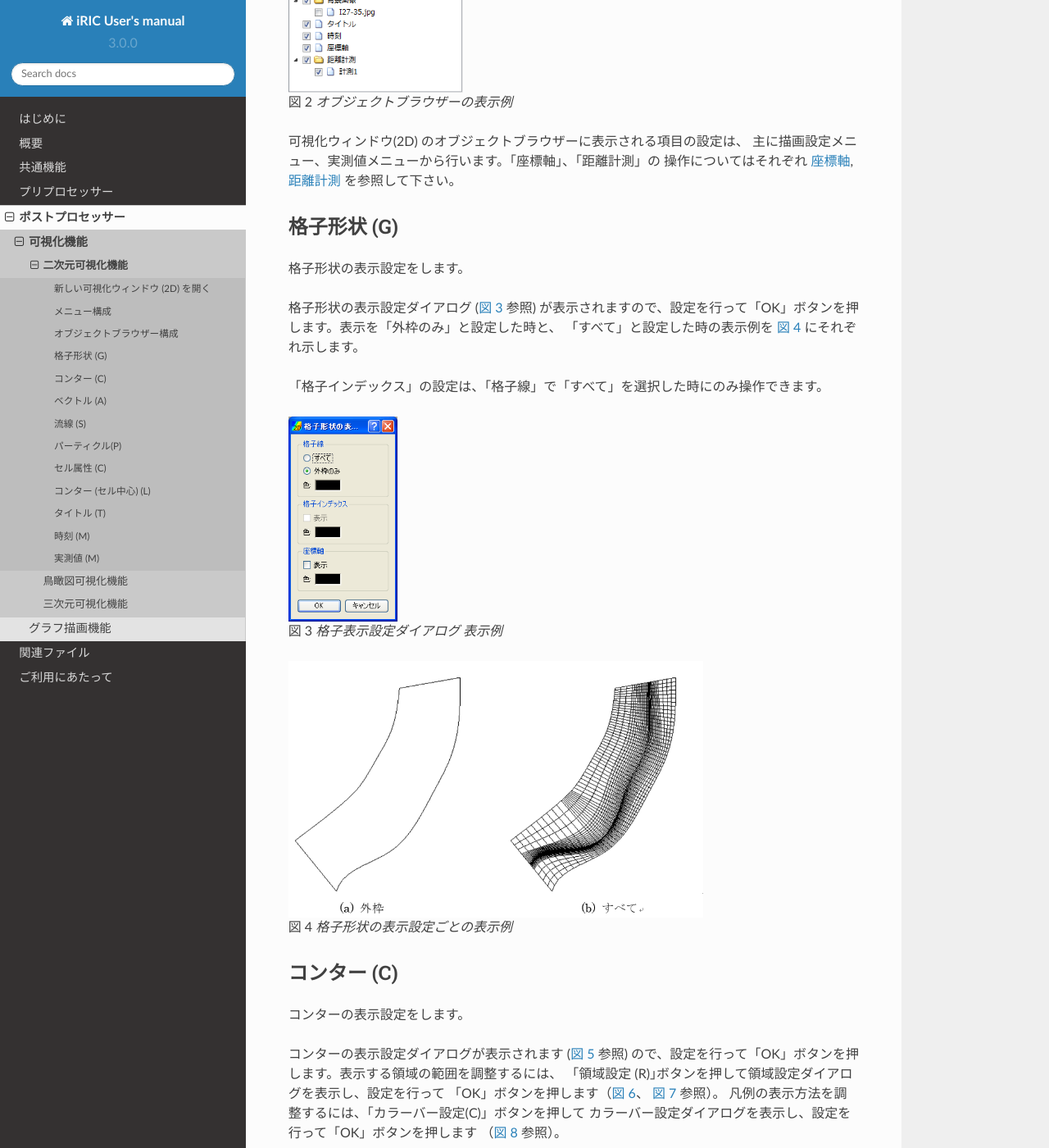
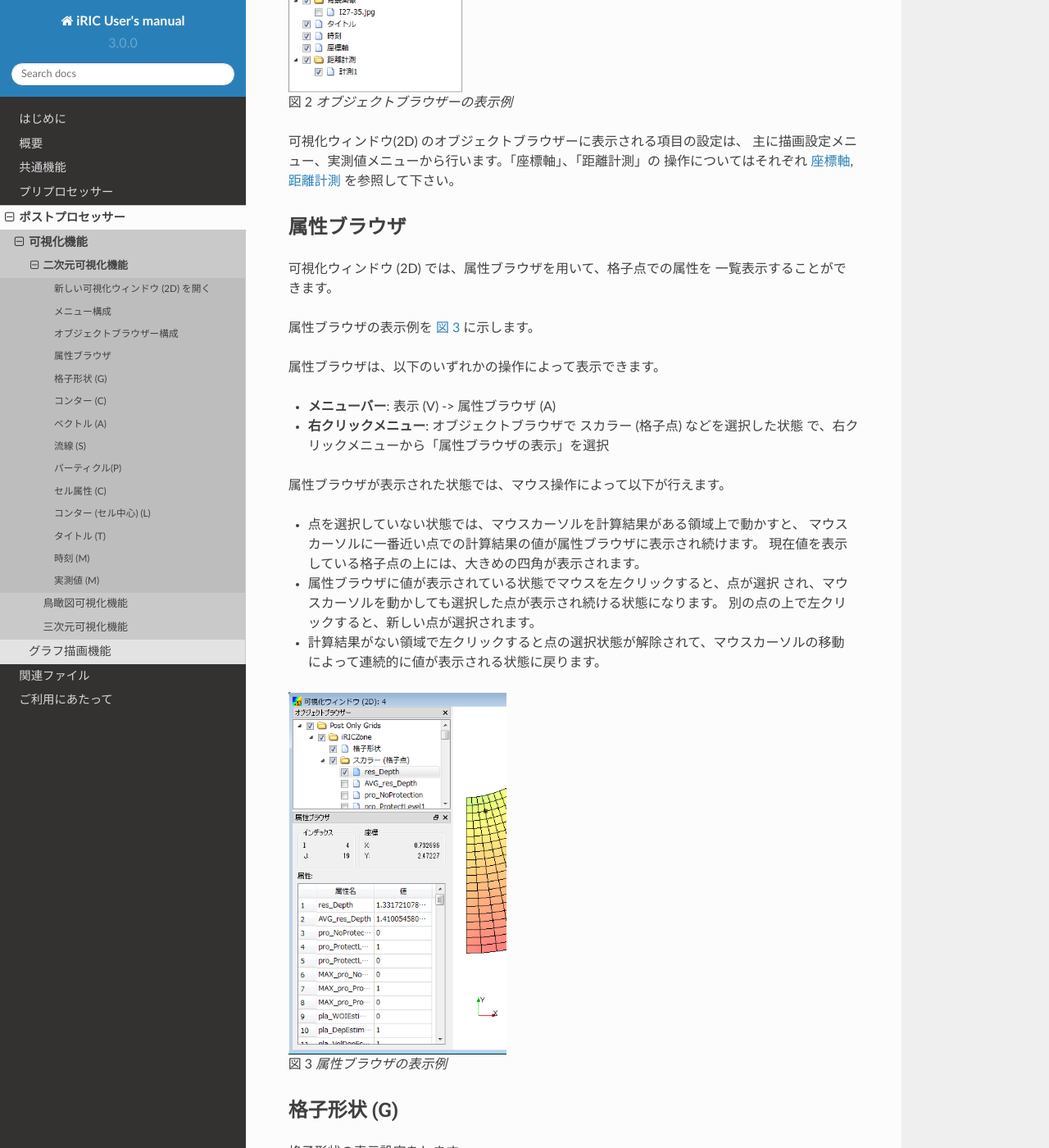
Before and after one commit to i-RIC/gui_user_manual, a Sphinx documentation site: the page built from source/05/01/01_vis2d.rst, in a window 1280 px wide and 1400 px high, scrolled down 2088 px. Shown: the whole window at 82% size. Built offline with Sphinx 7.4.7 and the Read the Docs theme 2.0.0, drawn with Linux system fonts in a browser that asks for light colours; some of the changed text lies outside the part shown.

Commit message:
Description about attribute browser is added.

```diff
--- a/source/05/01/01_vis2d.rst
+++ b/source/05/01/01_vis2d.rst
@@ -100,6 +100,41 @@
 主に描画設定メニュー、実測値メニューから行います。「座標軸」、「距離計測」の
 操作についてはそれぞれ :ref:`sec_pre_axes`,
 :ref:`sec_pre_distance_measures` を参照して下さい。
+
+属性ブラウザ
+-----------------------------
+
+可視化ウィンドウ (2D) では、属性ブラウザを用いて、格子点での属性を
+一覧表示することができます。
+
+属性ブラウザの表示例を :numref:`image_post2d_attribute_browser`
+に示します。
+
+属性ブラウザは、以下のいずれかの操作によって表示できます。
+
+* **メニューバー**: 表示 (V) -> 属性ブラウザ (A)
+* **右クリックメニュー**: オブジェクトブラウザで スカラー (格子点) などを選択した状態
+  で、右クリックメニューから「属性ブラウザの表示」を選択
+
+属性ブラウザが表示された状態では、マウス操作によって以下が行えます。
+
+* 点を選択していない状態では、マウスカーソルを計算結果がある領域上で動かすと、
+  マウスカーソルに一番近い点での計算結果の値が属性ブラウザに表示され続けます。
+  現在値を表示している格子点の上には、大きめの四角が表示されます。
+
+* 属性ブラウザに値が表示されている状態でマウスを左クリックすると、点が選択
+  され、マウスカーソルを動かしても選択した点が表示され続ける状態になります。
+  別の点の上で左クリックすると、新しい点が選択されます。
+
+* 計算結果がない領域で左クリックすると点の選択状態が解除されて、マウスカーソルの移動
+  によって連続的に値が表示される状態に戻ります。
+
+.. _image_post2d_attribute_browser:
+
+.. figure:: images/post2d_attribute_browser.png
+   :width: 200pt
+
+   属性ブラウザの表示例
 
 格子形状 (G)
 ------------------
```
Also changed, not shown: source/05/01/images/post2d_attribute_browser.png (added).
